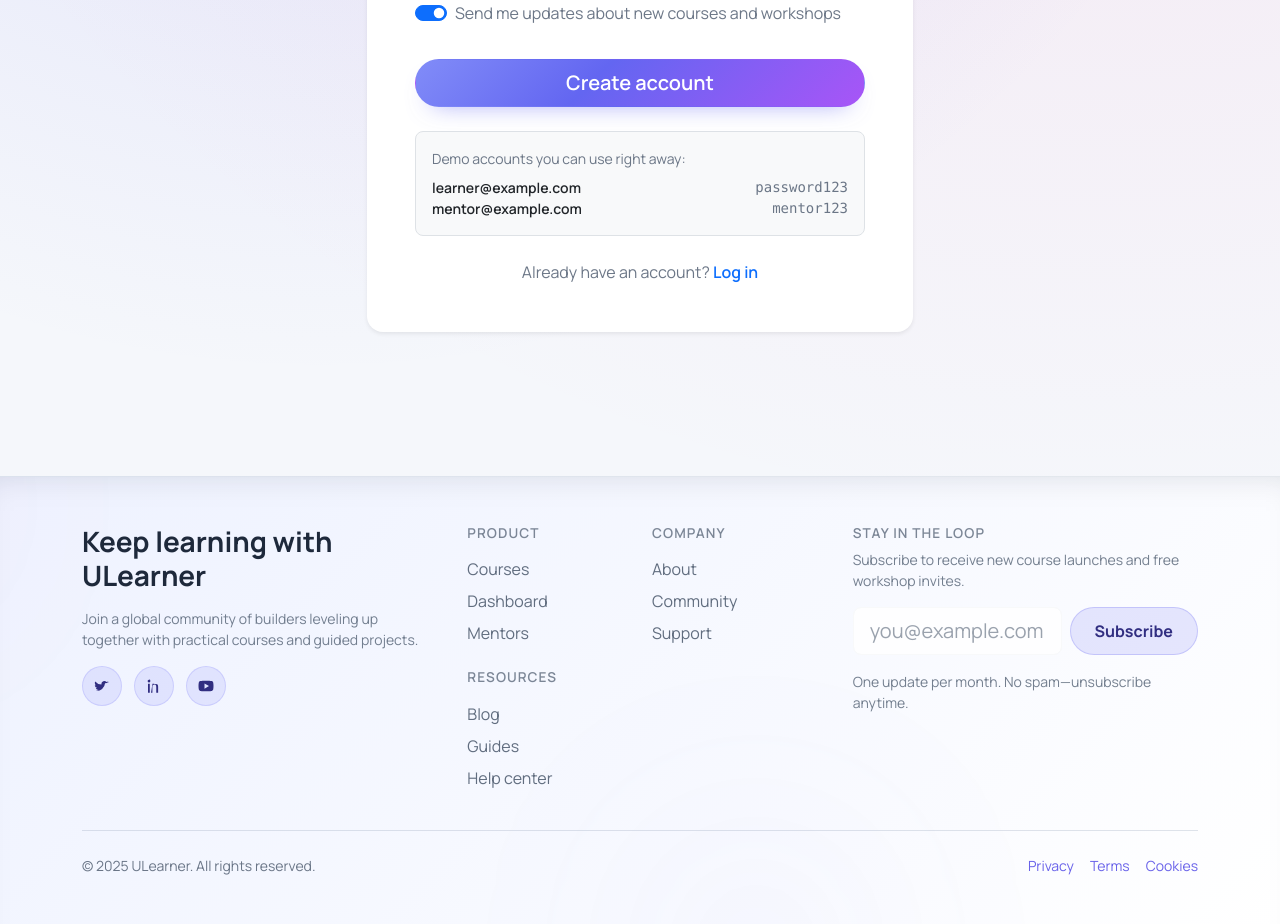
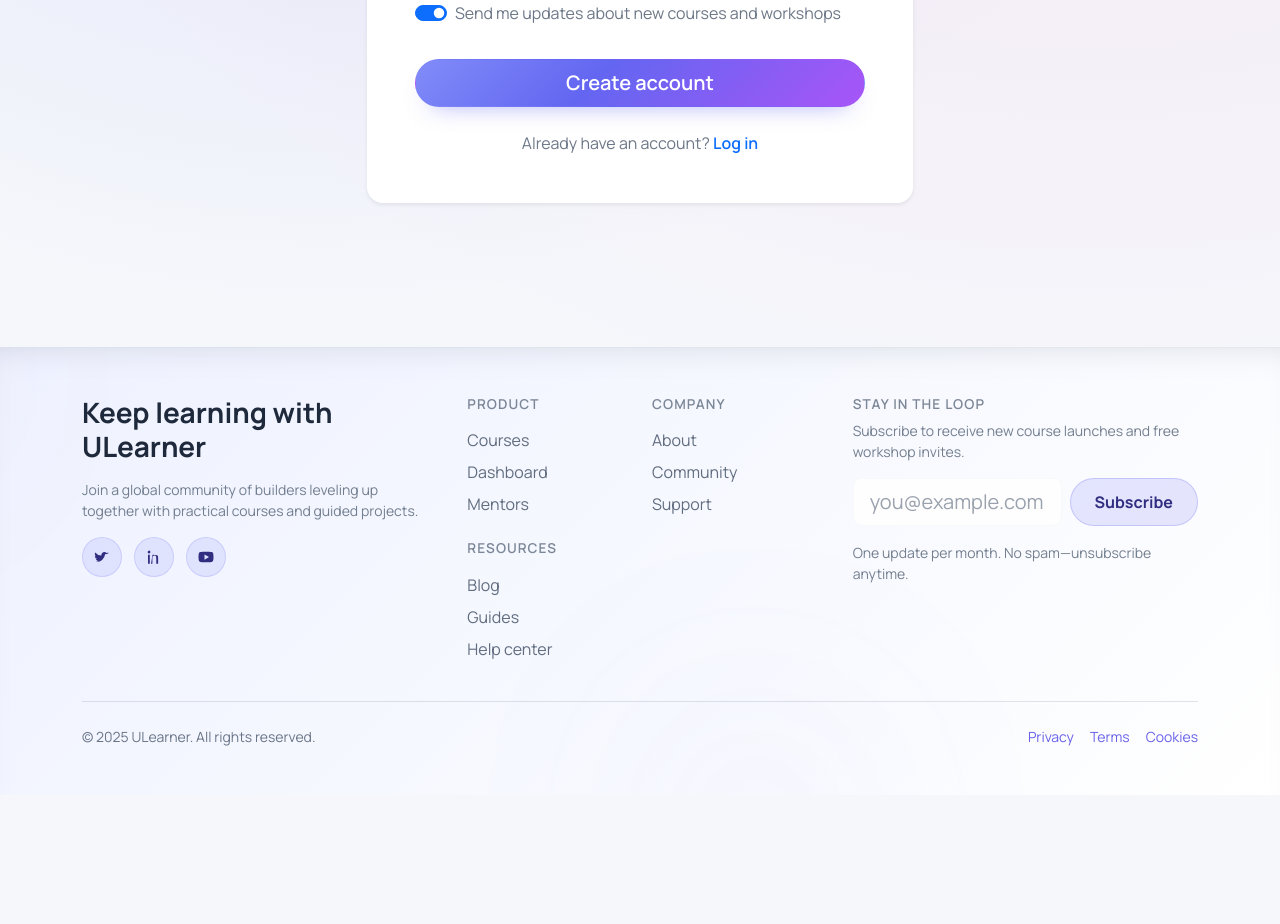
Before and after one commit to Artychanal/ulearner-ui, a Next.js app: page /signup in a window 1280 px wide. Shown: the part 800-1724 px from the top of the page. After the commit the page ends 1595 px from the top, so only its background shows below. Built offline with nearby package versions, Linux system fonts and the light colour scheme.

Commit message:
fix ui bug

```diff
--- a/src/app/signup/SignupScreen.tsx
+++ b/src/app/signup/SignupScreen.tsx
@@ -167,20 +167,6 @@ export default function SignupScreen() {
                   </button>
                 </form>
 
-                <div className="border rounded-3 px-3 py-3 mt-4 bg-light">
-                  <p className="small text-secondary mb-2">Demo accounts you can use right away:</p>
-                  <ul className="list-unstyled small mb-0">
-                    <li className="d-flex justify-content-between align-items-center">
-                      <span className="fw-semibold">learner@example.com</span>
-                      <span className="font-monospace text-secondary">password123</span>
-                    </li>
-                    <li className="d-flex justify-content-between align-items-center">
-                      <span className="fw-semibold">mentor@example.com</span>
-                      <span className="font-monospace text-secondary">mentor123</span>
-                    </li>
-                  </ul>
-                </div>
-
                 <p className="text-center text-secondary mt-4 mb-0">
                   Already have an account?{" "}
                   <Link href="/login" className="fw-semibold text-primary text-decoration-none">
```
